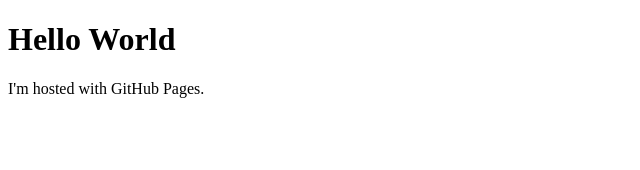
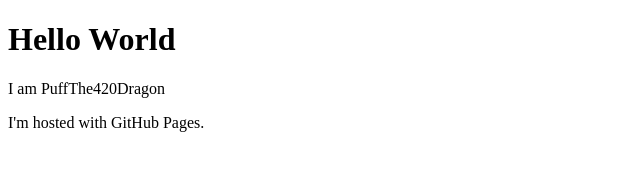
Before and after one commit to PuffThe420Dragon/Puff, a plain HTML site: page index.html in a window 1280 px wide. Shown: the whole page, without its empty margins (0-640 px from the left). Drawn offline with Linux system fonts and the light colour scheme.

Commit message:
Update index.html

```diff
--- a/index.html
+++ b/index.html
@@ -2,6 +2,7 @@
 <html>
 <body>
 <h1>Hello World</h1>
+<p>I am PuffThe420Dragon </p>
 <p>I'm hosted with GitHub Pages.</p>
 </body>
 </html>
```
